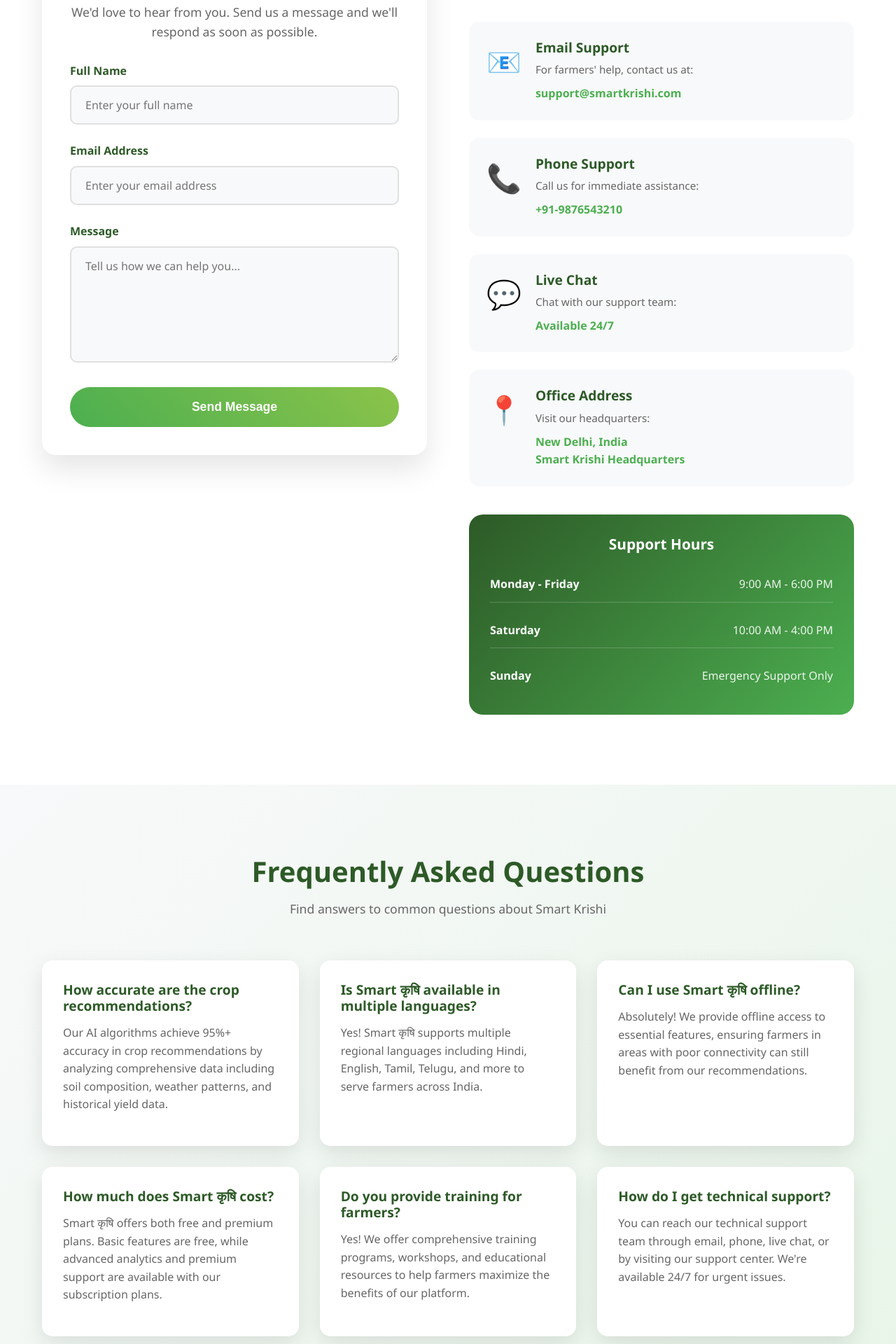
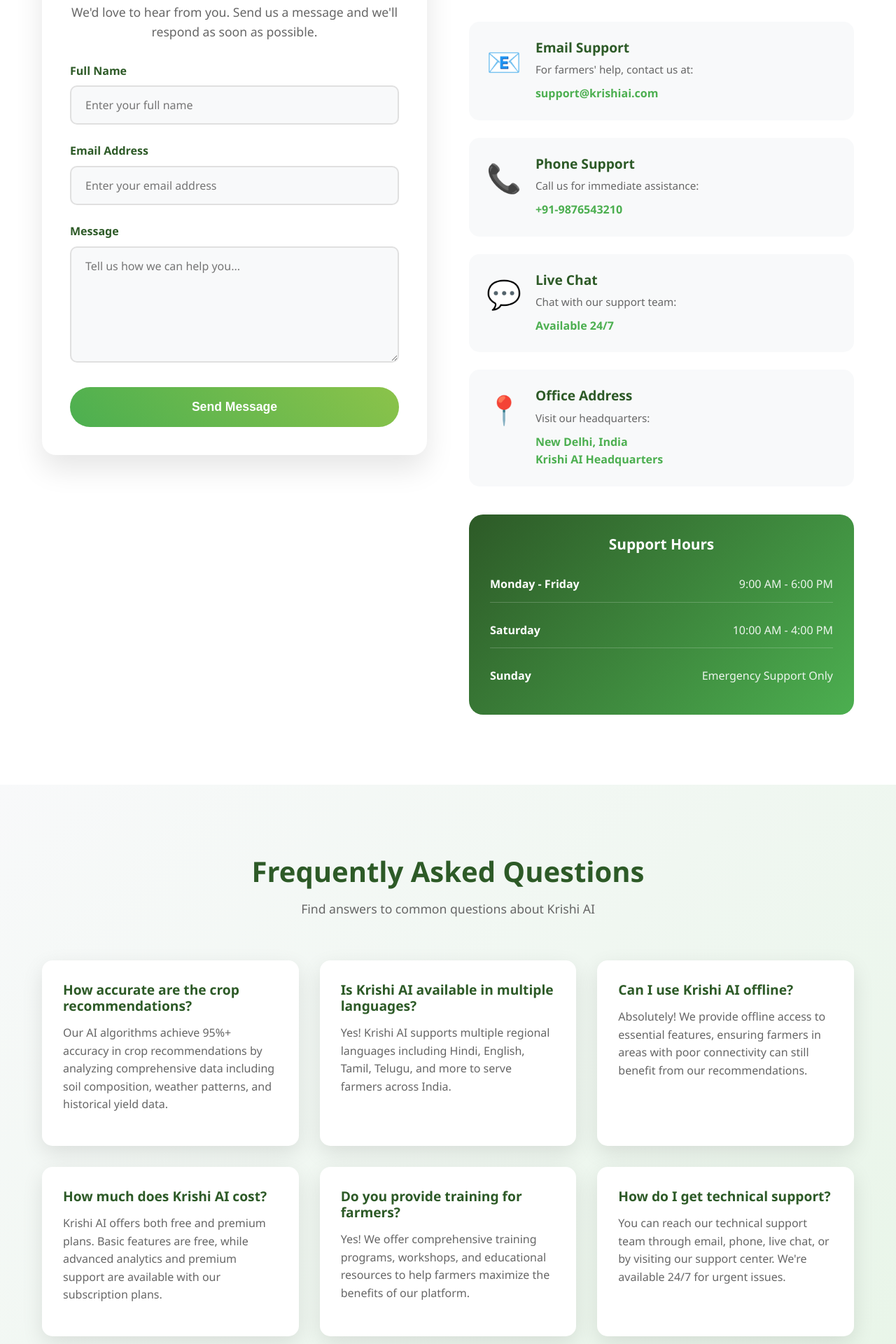
Before and after one commit to itsmeeadii25/smart-krishi, a React (Create React App) app: page /contact in a window 1280 px wide. Shown: the part 680-2600 px from the top of the page at 70% size. Built offline with nearby package versions, Linux system fonts and the light colour scheme.

Commit message:
Update Contact.js

```diff
--- a/src/pages/Contact.js
+++ b/src/pages/Contact.js
@@ -145,8 +145,8 @@
                   <div className="method-content">
                     <h3>Email Support</h3>
                     <p>For farmers' help, contact us at:</p>
-                    <a href="mailto:support@smartkrishi.com" className="contact-link">
-                      support@smartkrishi.com
+                    <a href="mailto:support@krishiai.com" className="contact-link">
+                      support@krishiai.com
                     </a>
                   </div>
                 </div>
@@ -178,7 +178,7 @@
                     <p>Visit our headquarters:</p>
                     <span className="contact-link">
                       New Delhi, India<br />
-                      Smart Krishi Headquarters
+                      Krishi AI Headquarters
                     </span>
                   </div>
                 </div>
@@ -211,7 +211,7 @@
         <div className="container">
           <div className="faq-header">
             <h2>Frequently Asked Questions</h2>
-            <p>Find answers to common questions about Smart Krishi</p>
+            <p>Find answers to common questions about Krishi AI</p>
           </div>
 
           <div className="faq-grid">
@@ -221,18 +221,18 @@
             </div>
 
             <div className="faq-item">
-              <h3>Is Smart कृषि available in multiple languages?</h3>
-              <p>Yes! Smart कृषि supports multiple regional languages including Hindi, English, Tamil, Telugu, and more to serve farmers across India.</p>
+              <h3>Is Krishi AI available in multiple languages?</h3>
+              <p>Yes! Krishi AI supports multiple regional languages including Hindi, English, Tamil, Telugu, and more to serve farmers across India.</p>
             </div>
 
             <div className="faq-item">
-              <h3>Can I use Smart कृषि offline?</h3>
+              <h3>Can I use Krishi AI offline?</h3>
               <p>Absolutely! We provide offline access to essential features, ensuring farmers in areas with poor connectivity can still benefit from our recommendations.</p>
             </div>
 
             <div className="faq-item">
-              <h3>How much does Smart कृषि cost?</h3>
-              <p>Smart कृषि offers both free and premium plans. Basic features are free, while advanced analytics and premium support are available with our subscription plans.</p>
+              <h3>How much does Krishi AI cost?</h3>
+              <p>Krishi AI offers both free and premium plans. Basic features are free, while advanced analytics and premium support are available with our subscription plans.</p>
             </div>
 
             <div className="faq-item">
@@ -253,7 +253,7 @@
         <div className="container">
           <div className="cta-content">
             <h2>Ready to Transform Your Farming?</h2>
-            <p>Join thousands of farmers who are already maximizing their yields with Smart कृषि</p>
+            <p>Join thousands of farmers who are already maximizing their yields with Krishi AI</p>
             <div className="cta-buttons">
               <a href="/recommendation" className="btn-primary">
                 <span>Get Started Now</span>
```
